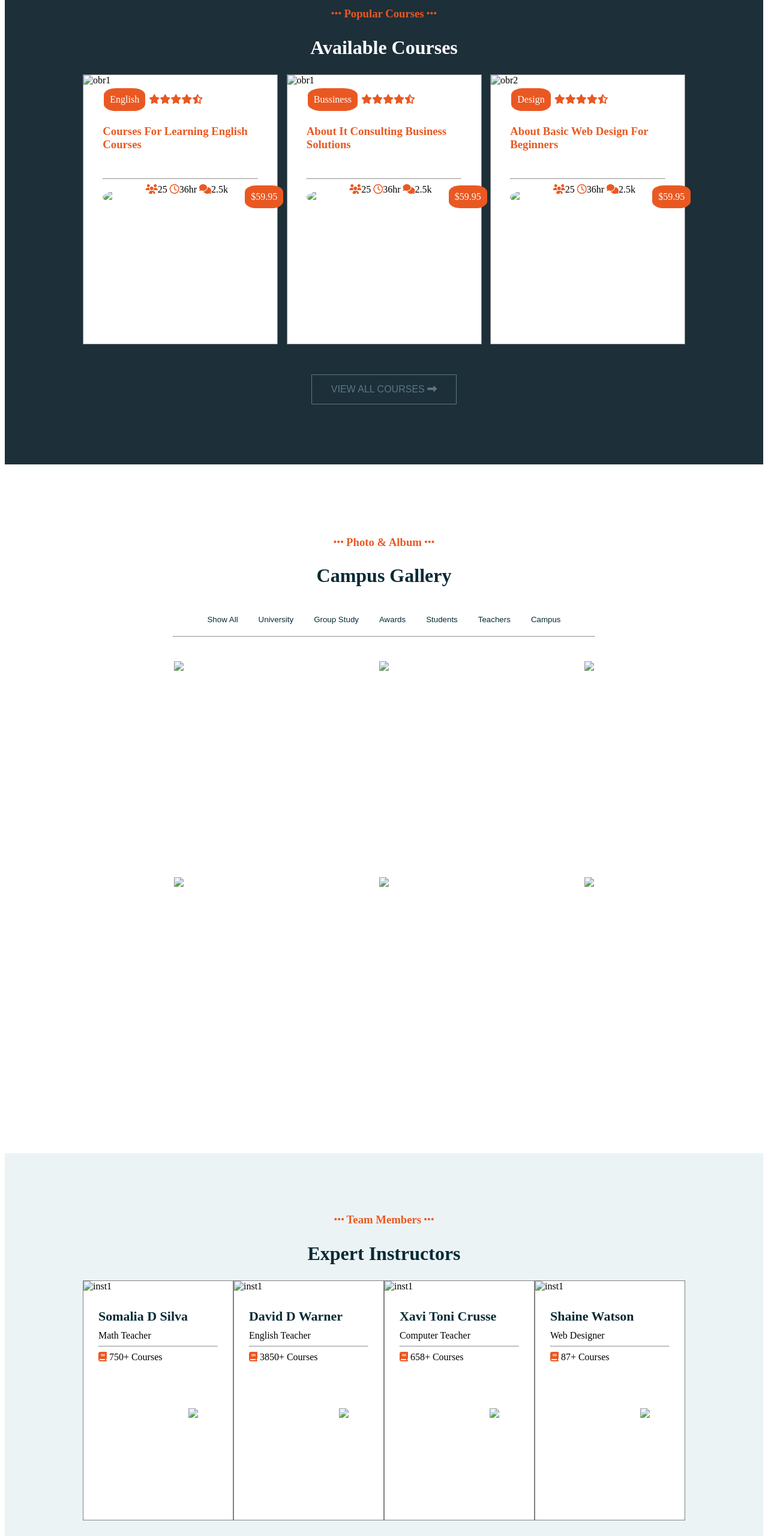
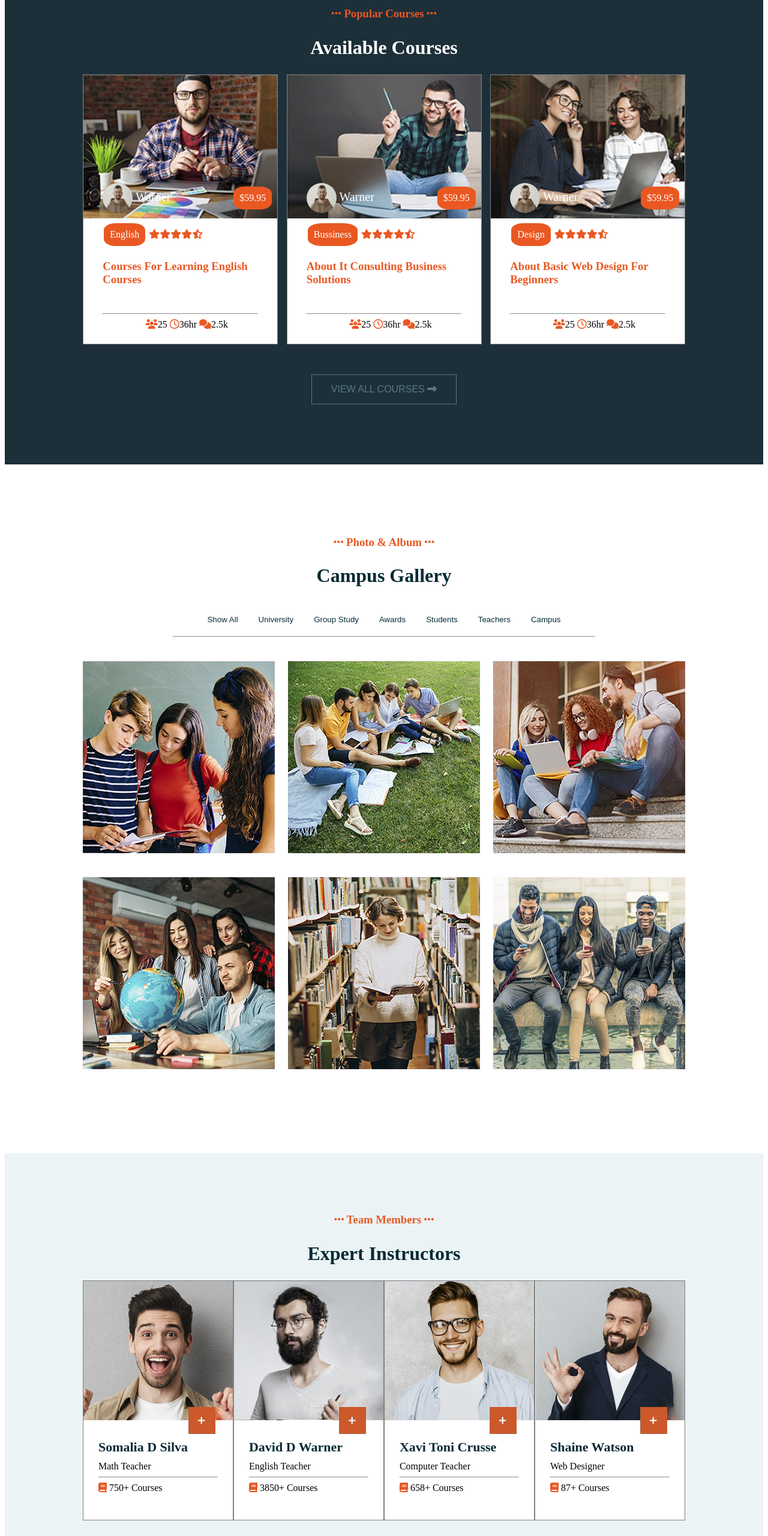
Before and after one commit to stonawski/web, a plain HTML site: page index.html in a window 1280 px wide. Shown: the part 1660-4220 px from the top of the page at 60% size. Drawn offline with Linux system fonts and the light colour scheme; the site is published under a folder, as on GitHub Pages, so addresses that start at the root find nothing.

Commit message:
Add files via upload

```diff
--- a/index.html
+++ b/index.html
@@ -80,49 +80,49 @@
             </hgroup>
             <div class="flex-pop-cat">
                 <div class="flex-pop-cat-item">
-                    <img src="img/pop-cat/obr1.jpg" alt="obr1"><br>
+                    <img src="./img/pop-cat/obr1.jpg" alt="obr1"><br>
                     <span>Graphics Design</span><br>
                     Web Design Course<br>
                     <i class="fas fa-users"></i> 250 <i class="fas fa-book"></i> 800+ Courses<br>
                 </div>
                 <div class="flex-pop-cat-item">
-                    <img src="img/pop-cat/obr2.jpg" alt="obr2"><br>
+                    <img src="./img/pop-cat/obr2.jpg" alt="obr2"><br>
                     <span>Bussiness studies</span><br>
                     Finance Bussiness<br>
                     <i class="fas fa-users"></i> 320 <i class="fas fa-book"></i> 750+ Courses<br>
                 </div>
                 <div class="flex-pop-cat-item">
-                    <img src="img/pop-cat/obr3.jpg" alt="obr3"><br>
+                    <img src="./img/pop-cat/obr3.jpg" alt="obr3"><br>
                     <span>Web Development</span><br>
                     Web Design Course<br>
                     <i class="fas fa-users"></i> 320 <i class="fas fa-book"></i> 750+ Courses<br>
                 </div>
                 <div class="flex-pop-cat-item">
-                    <img src="img/pop-cat/obr4.jpg" alt="obr4"><br>
+                    <img src="./img/pop-cat/obr4.jpg" alt="obr4"><br>
                     <span>Product Engineering</span><br>
                     Web Design Course<br>
                     <i class="fas fa-users"></i> 320 <i class="fas fa-book"></i> 750+ Courses<br>
                 </div>
                 <div class="flex-pop-cat-item">
-                    <img src="img/pop-cat/obr5.jpg" alt="obr5"><br>
+                    <img src="./img/pop-cat/obr5.jpg" alt="obr5"><br>
                     <span>Basic Photography</span><br>
                     Film Movies & Photography<br>
                     <i class="fas fa-users"></i> 320 <i class="fas fa-book"></i> 750+ Courses<br>
                 </div>
                 <div class="flex-pop-cat-item">
-                    <img src="img/pop-cat/obr6.jpg" alt="obr6"><br>
+                    <img src="./img/pop-cat/obr6.jpg" alt="obr6"><br>
                     <span>Medical & Health</span><br>
                     Doctors & Nursing<br>
                     <i class="fas fa-users"></i> 320 <i class="fas fa-book"></i> 750+ Courses<br>
                 </div>
                 <div class="flex-pop-cat-item">
-                    <img src="img/pop-cat/obr7.jpg" alt="obr7"><br>
+                    <img src="./img/pop-cat/obr7.jpg" alt="obr7"><br>
                     <span>Marketing Strategy</span><br>
                     Social Media Marketing<br>
                     <i class="fas fa-users"></i> 250 <i class="fas fa-book"></i> 50+ Courses<br>
                 </div>
                 <div class="flex-pop-cat-item">
-                    <img src="img/pop-cat/obr8.jpg" alt="obr8"><br>
+                    <img src="./img/pop-cat/obr8.jpg" alt="obr8"><br>
                     <span>Mobile UI Design</span><br>
                     Web Design Course<br>
                     <i class="fas fa-users"></i> 320 <i class="fas fa-book"></i> 750+ Courses<br>
@@ -139,10 +139,10 @@
                 <div class="flex-pop-cour-item">
                     <div class="wrap">
                         <div class="visible">
-                            <img src="/img/pop-cat/obr1.jpg" alt="obr1" class="nahled"><br>
+                            <img src="./img/pop-cat/obr1.jpg" alt="obr1" class="nahled"><br>
                             <div class="content">
                                 <div class="info-row">
-                                    <img src="/img/instructors/somail.jpg" alt="Avatar" class="avatar"> Warner <p class="price">$59.95</p><br>
+                                    <img src="./img/instructors/somail.jpg" alt="Avatar" class="avatar"> Warner <p class="price">$59.95</p><br>
                                 </div>
                                 <p class="rounded-text">English</p>
                                 <i class="fas fa-star"></i><i class="fas fa-star"></i><i class="fas fa-star"></i><i class="fas fa-star"></i><i class="fas fa-star-half-alt"></i><br>
@@ -159,7 +159,7 @@
                                 <i class="fas fa-star"></i><i class="fas fa-star"></i><i class="fas fa-star"></i><i class="fas fa-star"></i><i class="fas fa-star-half-alt"></i><br>
                                 <h3>Courses For Learning English Courses</h3><br>
                                 <div class="info-row">
-                                    <img src="/img/instructors/somail.jpg" alt="Avatar" class="avatar"> Warner <p class="price">$59.95</p><br>
+                                    <img src="./img/instructors/somail.jpg" alt="Avatar" class="avatar"> Warner <p class="price">$59.95</p><br>
                                 </div>
                                 Lorem ipsum dolor sit amet consectetur adipisicing elit. Expedita, saepe.
 
@@ -175,10 +175,10 @@
                 <div class="flex-pop-cour-item">
                     <div class="wrap">
                         <div class="visible">
-                            <img src="/img/pop-cat/obr4.jpg" alt="obr1" class="nahled"><br>
+                            <img src="./img/pop-cat/obr4.jpg" alt="obr1" class="nahled"><br>
                             <div class="content">
                                 <div class="info-row">
-                                    <img src="/img/instructors/somail.jpg" alt="Avatar" class="avatar"> Warner <p class="price">$59.95</p><br>
+                                    <img src="./img/instructors/somail.jpg" alt="Avatar" class="avatar"> Warner <p class="price">$59.95</p><br>
                                 </div>
                                 <p class="rounded-text">Bussiness</p>
                                 <i class="fas fa-star"></i><i class="fas fa-star"></i><i class="fas fa-star"></i><i class="fas fa-star"></i><i class="fas fa-star-half-alt"></i><br>
@@ -195,7 +195,7 @@
                                 <i class="fas fa-star"></i><i class="fas fa-star"></i><i class="fas fa-star"></i><i class="fas fa-star"></i><i class="fas fa-star-half-alt"></i><br>
                                 <h3>About It Consulting Business Solutions</h3><br>
                                 <div class="info-row">
-                                    <img src="/img/instructors/somail.jpg" alt="Avatar" class="avatar"> Warner <p class="price">$59.95</p><br>
+                                    <img src="./img/instructors/somail.jpg" alt="Avatar" class="avatar"> Warner <p class="price">$59.95</p><br>
                                 </div>
                                 Lorem ipsum dolor sit amet consectetur adipisicing elit. Expedita, saepe.
 
@@ -211,10 +211,10 @@
                 <div class="flex-pop-cour-item">
                     <div class="wrap">
                         <div class="visible">
-                            <img src="/img/pop-cat/obr2.jpg" alt="obr2" class="nahled"><br>
+                            <img src="./img/pop-cat/obr2.jpg" alt="obr2" class="nahled"><br>
                             <div class="content">
                                 <div class="info-row">
-                                    <img src="/img/instructors/somail.jpg" alt="Avatar" class="avatar"> Warner <p class="price">$59.95</p><br>
+                                    <img src="./img/instructors/somail.jpg" alt="Avatar" class="avatar"> Warner <p class="price">$59.95</p><br>
                                 </div>
                                 <p class="rounded-text">Design</p>
                                 <i class="fas fa-star"></i><i class="fas fa-star"></i><i class="fas fa-star"></i><i class="fas fa-star"></i><i class="fas fa-star-half-alt"></i><br>
@@ -231,7 +231,7 @@
                                 <i class="fas fa-star"></i><i class="fas fa-star"></i><i class="fas fa-star"></i><i class="fas fa-star"></i><i class="fas fa-star-half-alt"></i><br>
                                 <h3>About Basic Web Design For Beginners</h3><br>
                                 <div class="info-row">
-                                    <img src="/img/instructors/somail.jpg" alt="Avatar" class="avatar"> Warner <p class="price">$59.95</p><br>
+                                    <img src="./img/instructors/somail.jpg" alt="Avatar" class="avatar"> Warner <p class="price">$59.95</p><br>
                                 </div>
                                 Lorem ipsum dolor sit amet consectetur adipisicing elit. Expedita, saepe.
 
@@ -266,42 +266,42 @@
 
             <div class="flex-photo">
                 <div class="flex-photo-item">
-                    <img src="/img/gallery/img1.jpg">
+                    <img src="./img/gallery/img1.jpg">
                     <div class="flex-photo-overlay">
                         <h4>University</h4>
                         <button class="small-button"><i class="fas fa-long-arrow-alt-right"></i></button>
                     </div>
                 </div>
                 <div class="flex-photo-item">
-                    <img src="/img/gallery/img2.jpg">
+                    <img src="./img/gallery/img2.jpg">
                     <div class="flex-photo-overlay">
                         <h4>Group Study</h4>
                         <button class="small-button"><i class="fas fa-long-arrow-alt-right"></i></button>
                     </div>
                 </div>
                 <div class="flex-photo-item">
-                    <img src="/img/gallery/img3.jpg">
+                    <img src="./img/gallery/img3.jpg">
                     <div class="flex-photo-overlay">
                         <h4>Awards</h4>
                         <button class="small-button"><i class="fas fa-long-arrow-alt-right"></i></button>
                     </div>
                 </div>
                 <div class="flex-photo-item">
-                    <img src="/img/gallery/img4.jpg">
+                    <img src="./img/gallery/img4.jpg">
                     <div class="flex-photo-overlay">
                         <h4>Students</h4>
                         <button class="small-button"><i class="fas fa-long-arrow-alt-right"></i></button>
                     </div>
                 </div>
                 <div class="flex-photo-item">
-                    <img src="/img/gallery/img5.jpg">
+                    <img src="./img/gallery/img5.jpg">
                     <div class="flex-photo-overlay">
                         <h4>Teachers</h4>
                         <button class="small-button"><i class="fas fa-long-arrow-alt-right"></i></button>
                     </div>
                 </div>
                 <div class="flex-photo-item">
-                    <img src="/img/gallery/img6.jpg">
+                    <img src="./img/gallery/img6.jpg">
                     <div class="flex-photo-overlay">
                         <h4>Campus</h4>
                         <button class="small-button"><i class="fas fa-long-arrow-alt-right"></i></button>
@@ -318,10 +318,10 @@
             </hgroup>
             <div class="flex-team">
                 <div class="flex-team-item">
-                    <img src="/img/instructors/inst1.jpg" alt="inst1" class="nahled">
+                    <img src="./img/instructors/inst1.jpg" alt="inst1" class="nahled">
                     <div class="content">
                         <div class="dropdown">
-                            <div class="plus"><img src="/img/icons/plus.jpg"></div>
+                            <div class="plus"><img src="./img/icons/plus.jpg"></div>
                             <div class="dropdown-content">
                                 <i class="fab fa-facebook fa-2x fa-2x dropdown-content-item-1"></i><br>
                                 <i class="fab fa-youtube fa-2x  fa-2x dropdown-content-item-2"></i><br>
@@ -335,10 +335,10 @@
                     </div>
                 </div>
                 <div class="flex-team-item">
-                    <img src="/img/instructors/inst2.jpg" alt="inst1" class="nahled">
+                    <img src="./img/instructors/inst2.jpg" alt="inst1" class="nahled">
                     <div class="content">
                         <div class="dropdown">
-                            <div class="plus"><img src="/img/icons/plus.jpg"></div>
+                            <div class="plus"><img src="./img/icons/plus.jpg"></div>
                             <div class="dropdown-content">
                                 <i class="fab fa-facebook fa-2x fa-2x dropdown-content-item-1"></i><br>
                                 <i class="fab fa-youtube fa-2x  fa-2x dropdown-content-item-2"></i><br>
@@ -352,10 +352,10 @@
                     </div>
                 </div>
                 <div class="flex-team-item">
-                    <img src="/img/instructors/inst3.jpg" alt="inst1" class="nahled">
+                    <img src="./img/instructors/inst3.jpg" alt="inst1" class="nahled">
                     <div class="content">
                         <div class="dropdown">
-                            <div class="plus"><img src="/img/icons/plus.jpg"></div>
+                            <div class="plus"><img src="./img/icons/plus.jpg"></div>
                             <div class="dropdown-content">
                                 <i class="fab fa-facebook fa-2x dropdown-content-item-1"></i><br>
                                 <i class="fab fa-youtube  fa-2x dropdown-content-item-2"></i><br>
@@ -369,10 +369,10 @@
                     </div>
                 </div>
                 <div class="flex-team-item">
-                    <img src="/img/instructors/inst4.jpg" alt="inst1" class="nahled">
+                    <img src="./img/instructors/inst4.jpg" alt="inst1" class="nahled">
                     <div class="content">
                         <div class="dropdown">
-                            <div class="plus"><img src="/img/icons/plus.jpg"></div>
+                            <div class="plus"><img src="./img/icons/plus.jpg"></div>
                             <div class="dropdown-content">
                                 <i class="fab fa-facebook fa-2x fa-2x dropdown-content-item-1"></i><br>
                                 <i class="fab fa-youtube fa-2x  fa-2x dropdown-content-item-2"></i><br>
@@ -394,7 +394,7 @@
             </hgroup>
             <div class="flex-events">
                 <div class="flex-events-item">
-                    <img src="/img/events/people.jpg" alt="people">
+                    <img src="./img/events/people.jpg" alt="people">
                     <div class="content">
                         <div class="price-events-main">$20</div>
                         <span><i class="far fa-calendar-alt"></i> 25 NOV 2020 <i class="far fa-clock"></i> 08 AM - 09 PM <i class="fas fa-map-marker-alt"></i> PARIS, FRANCE</span><br>
@@ -435,7 +435,7 @@
                          <p>Lorem ipsum dolor sit amet consectetur adipisicing elit. Molestiae autem, sint, pariatur eius, quaerat numquam perspiciatis illo harum voluptate amet dolores ducimus vel et? Optio.</p>
                         <div class="thin-text">Lorem ipsum dolor sit, amet consectetur adipisicing elit. Nulla, sunt?</div>
                         <div class="info-row">
-                            <img src="/img/instructors/somail.jpg" alt="Avatar" class="avatar"> Sousa Fernandes<br> <span>CEO & Founder</span>
+                            <img src="./img/instructors/somail.jpg" alt="Avatar" class="avatar"> Sousa Fernandes<br> <span>CEO & Founder</span>
                         </div>
                         <div class="buttons">
                             <button class="small-button"><i class="fas fa-arrow-left"></i></button>
@@ -446,14 +446,14 @@
                 </div>
                 <div class="flex-feedback-item">
                     <div class="pictures">
-                        <img src="/img/feedback/img1.jpg" alt="people">
-                        <img src="/img/feedback/img2.jpg" alt="people">
-                        <img src="/img/feedback/img3.jpg" alt="people">
-                        <img src="/img/feedback/img4.jpg" alt="people">
-                        <img src="/img/feedback/img5.jpg" alt="people">
-                        <img src="/img/feedback/img6.jpg" alt="people">
-                        <img src="/img/feedback/img7.jpg" alt="people">
-                        <img src="/img/feedback/img8.jpg" alt="people">
+                        <img src="./img/feedback/img1.jpg" alt="people">
+                        <img src="./img/feedback/img2.jpg" alt="people">
+                        <img src="./img/feedback/img3.jpg" alt="people">
+                        <img src="./img/feedback/img4.jpg" alt="people">
+                        <img src="./img/feedback/img5.jpg" alt="people">
+                        <img src="./img/feedback/img6.jpg" alt="people">
+                        <img src="./img/feedback/img7.jpg" alt="people">
+                        <img src="./img/feedback/img8.jpg" alt="people">
                     </div>
                 </div>
             </div>
@@ -464,8 +464,8 @@
         <section class="grid-item grid-career">
             <div class="flex-career">
                 <div class="flex-career-item">
-                    <img src="/img/career-1.jpg">
-                    <img src="/img/career-2.jpg">
+                    <img src="./img/career-1.jpg">
+                    <img src="./img/career-2.jpg">
                 </div>
                 <div class="flex-career-item">
                     <hgroup>
@@ -504,36 +504,36 @@
             </hgroup>
             <div class="flex-artices">
                 <div class="flex-artices-item">
-                    <img src="/img/artices/book.jpg" alt="book">
+                    <img src="./img/artices/book.jpg" alt="book">
                     <div class="content">
                         <span><i class="far fa-calendar-alt"></i> 25 NOV 2020 <i class="far fa-comments"></i> COM(30)</span>
                         <h4>Learning Resources In Challenec Times Online Workshops</h4>
                         <div class="info-row">
-                            <img src="/img/instructors/somail.jpg" alt="Avatar" class="avatar"> David Simala
+                            <img src="./img/instructors/somail.jpg" alt="Avatar" class="avatar"> David Simala
                         </div>
                     </div>
                     <button class="small-button"><i class="fas fa-long-arrow-alt-right"></i></button>
                 </div>
 
                 <div class="flex-artices-item">
-                    <img src="/img/artices/park.jpg" alt="book">
+                    <img src="./img/artices/park.jpg" alt="book">
                     <div class="content">
                         <span><i class="far fa-calendar-alt"></i> 25 NOV 2020 <i class="far fa-comments"></i> COM(30)</span>
                         <h4>Djang Highlights Models Admin And Harness Relational Database</h4>
                         <div class="info-row">
-                            <img src="/img/instructors/somail.jpg" alt="Avatar" class="avatar"> David Simala
+                            <img src="./img/instructors/somail.jpg" alt="Avatar" class="avatar"> David Simala
                         </div>
                     </div>
                     <button class="small-button"><i class="fas fa-long-arrow-alt-right"></i></button>
                 </div>
 
                 <div class="flex-artices-item">
-                    <img src="/img/artices/learning.jpg" alt="book">
+                    <img src="./img/artices/learning.jpg" alt="book">
                     <div class="content">
                         <span><i class="far fa-calendar-alt"></i> 25 NOV 2020 <i class="far fa-comments"></i> COM(30)</span>
                         <h4>Smash Podcast Episode With Lura Kalbag What Is Online Privacy</h4>
                         <div class="info-row">
-                            <img src="/img/instructors/somail.jpg" alt="Avatar" class="avatar"> David Simala
+                            <img src="./img/instructors/somail.jpg" alt="Avatar" class="avatar"> David Simala
                         </div>
                     </div>
                     <button class="small-button"><i class="fas fa-long-arrow-alt-right"></i></button>
@@ -545,19 +545,19 @@
         <div class="grid-item grid-prefooter">
             <div class="flex-prefooter">
                 <div class="flex-prefooter-item">
-                    <img src="/img/prefooter1.jpg" alt="pf1">
+                    <img src="./img/prefooter1.jpg" alt="pf1">
                 </div>
                 <div class="flex-prefooter-item">
-                    <img src="/img/prefooter2.jpg" alt="pf1">
+                    <img src="./img/prefooter2.jpg" alt="pf1">
                 </div>
                 <div class="flex-prefooter-item">
-                    <img src="/img/prefooter3.jpg" alt="pf1">
+                    <img src="./img/prefooter3.jpg" alt="pf1">
                 </div>
                 <div class="flex-prefooter-item">
-                    <img src="/img/prefooter4.jpg" alt="pf1">
+                    <img src="./img/prefooter4.jpg" alt="pf1">
                 </div>
                 <div class="flex-prefooter-item">
-                    <img src="/img/prefooter5.jpg" alt="pf1">
+                    <img src="./img/prefooter5.jpg" alt="pf1">
                 </div>
             </div>
         </div>
@@ -567,7 +567,7 @@
             <hr>
             <div class="flex-footer">
                 <div class="flex-footer-item heading">
-                    <img src="/img/footer-logo.png">
+                    <img src="./img/footer-logo.png">
                 </div>
                 <div class="flex-footer-item heading socials">
                     <i class="fab fa-facebook"></i> Facebook
```
